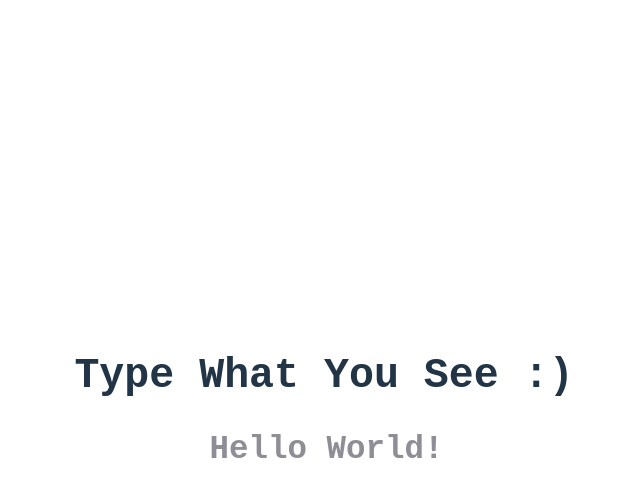
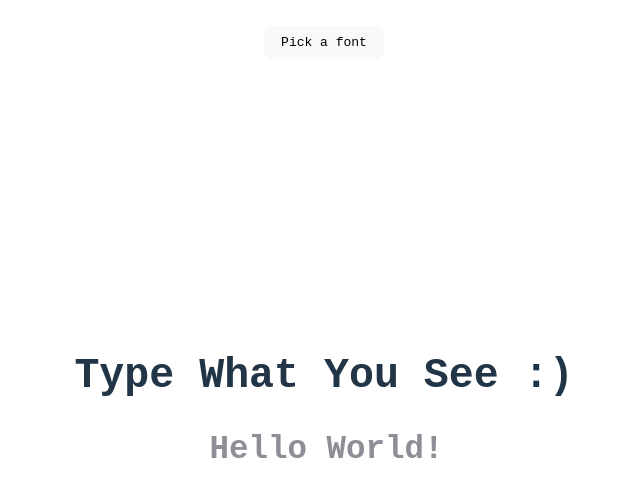
Before and after one commit to InbarMi/typing-practice, a React (Vite) app in the folder typing-app/: page / in a window 1280 px wide. Shown: the top 496 px of the page, without its empty margins (316-956 px from the left). Built offline with nearby package versions, Linux system fonts and the light colour scheme.

Commit message:
closes #13

```diff
--- a/typing-app/src/App.css
+++ b/typing-app/src/App.css
@@ -5,44 +5,11 @@
   text-align: center;
 }
 
-.logo {
-  height: 6em;
-  padding: 1.5em;
-  will-change: filter;
-  transition: filter 300ms;
-}
-.logo:hover {
-  filter: drop-shadow(0 0 2em #646cffaa);
-}
-.logo.react:hover {
-  filter: drop-shadow(0 0 2em #61dafbaa);
-}
-
-@keyframes logo-spin {
-  from {
-    transform: rotate(0deg);
-  }
-  to {
-    transform: rotate(360deg);
-  }
-}
-
-@media (prefers-reduced-motion: no-preference) {
-  a:nth-of-type(2) .logo {
-    animation: logo-spin infinite 20s linear;
-  }
-}
-
-.card {
-  padding: 2em;
-}
-
 .read-the-docs {
   color: #888;
 }
 
 .text {
-  font-family: monospace;
   font-size: 2.5rem;
   opacity: 55%;
   color: rgba(30,27,42, 0.90);
@@ -72,3 +39,40 @@
     background-color: transparent;
   }
 }
+
+.menu-bar {
+  display: flex;
+  justify-content: center;
+  gap: 1rem;
+  margin-bottom: 1rem;
+}
+
+.main-content {
+  position: absolute;
+  top: 50%;
+  left: 50%;
+  transform: translate(-50%, -50%);
+}
+
+.dropdown-menu {
+  background-color: #333;
+  margin: 0;
+  padding: 0;
+  z-index: 1;
+  cursor: pointer;
+  display: flex;
+  flex-direction: column;
+  align-items: center;
+}
+
+.dropdown-menu li {
+  list-style: none;
+  padding: 0.5em 1em;
+  color: white;
+  text-align: center;
+  width: 100%;
+}
+
+.dropdown-menu li:hover {
+  background-color: #444;
+}
--- a/typing-app/src/App.jsx
+++ b/typing-app/src/App.jsx
@@ -1,12 +1,20 @@
-import {useEffect, useState} from 'react'
-import './App.css'
+import {useEffect, useState} from 'react';
+import './App.css';
 
 function App() {
-    const [count, setCount] = useState(0);
     const [text, setText] = useState('Hello World!');
     const [textIndex, setTextIndex] = useState(0);
     const [inputKey, setInputKey] = useState('');
     const [correctIndices, setCorrectIndices] = useState([]);
+    const [selectedFont, setSelectedFont] = useState('monospace');
+    const [showFontMenu, setShowFontMenu] = useState(false);
+
+    const fontOptions = ['monospace', 'serif', 'sans-serif'];
+
+    const handleFontSelect = (font) => {
+        setSelectedFont(font);
+        setShowFontMenu(false);
+    }
 
     useEffect(() => {
         const handleKeyDown = (event) => {
@@ -52,6 +60,23 @@ function App() {
 
     return (
         <>
+            <div className="menu-bar">
+                <div className="dropdown">
+                    <button onClick={() => setShowFontMenu(prev => !prev)}>
+                        Pick a font
+                    </button>
+                    { showFontMenu && (
+                        <ul className="dropdown-menu">
+                            {fontOptions.map(font => (
+                                <li key={font} onClick={() => handleFontSelect(font)}>
+                                    {font}
+                                </li>
+                            ))}
+                        </ul>
+                    )}
+                </div>
+            </div>
+            <div className="main-content" style={{fontFamily: selectedFont}}>
                 <h1>Type What You See :)</h1>
                 <div className="text">
                     {text.split('').map((char, index) => {
@@ -70,6 +95,7 @@ function App() {
                         );
                     })}
                 </div>
+            </div>
         </>
     )
 }
--- a/typing-app/src/index.css
+++ b/typing-app/src/index.css
@@ -26,9 +26,11 @@ a:hover {
 body {
   margin: 0;
   display: flex;
-  place-items: center;
-  min-width: 320px;
+  flex-direction: column;
   min-height: 100vh;
+  /*place-items: center;*/
+  /*min-width: 320px;*/
+  /*min-height: 100vh;*/
 }
 
 h1 {
@@ -43,7 +45,7 @@ button {
   font-size: 1em;
   font-weight: 500;
   font-family: inherit;
-  background-color: #1a1a1a;
+  background-color: #2c233d;
   cursor: pointer;
   transition: border-color 0.25s;
 }
```
Lines whose indentation alone changed are shown as unchanged.
